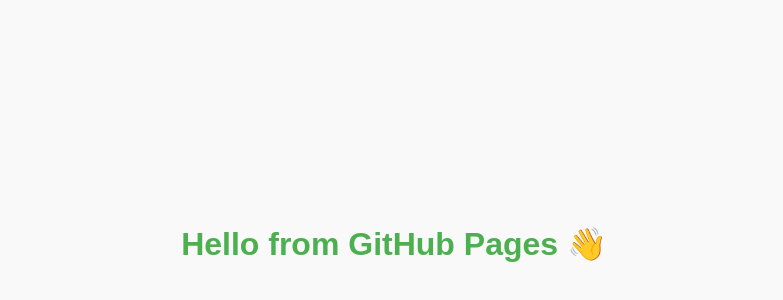
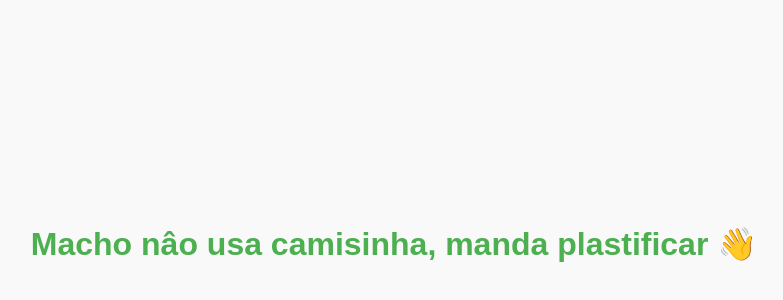
Before and after one commit to gmoral/openmora, a plain HTML site: page index.html in a window 1280 px wide. Shown: the part 156-456 px from the top of the page, without its empty margins (246-1029 px from the left). Drawn offline with Linux system fonts and the light colour scheme.

Commit message:
Update index.html

```diff
--- a/index.html
+++ b/index.html
@@ -19,6 +19,6 @@
   </style>
 </head>
 <body>
-  <h1>Hello from GitHub Pages 👋</h1>
+  <h1>Macho nâo usa camisinha, manda plastificar 👋</h1>
 </body>
 </html>
```
